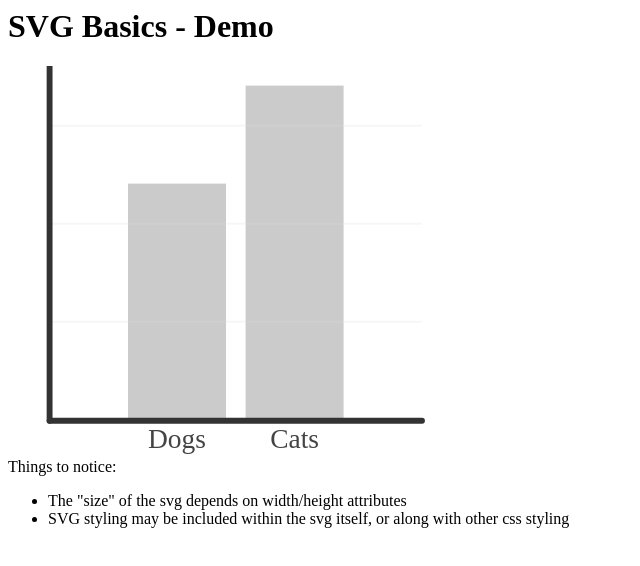
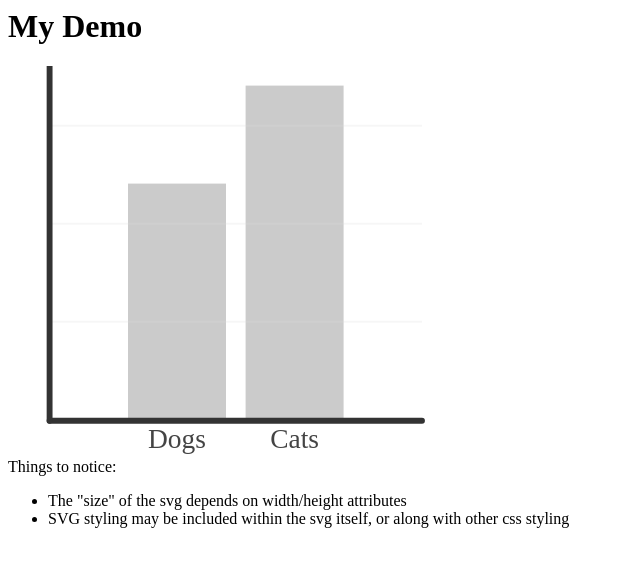
Before and after one commit to jwilly314/mySVGBasics, a plain HTML site: page index.html in a window 1280 px wide. Shown: the whole page, without its empty margins (0-640 px from the left). Drawn offline with Linux system fonts and the light colour scheme.

Commit message:
Update index.html

```diff
--- a/index.html
+++ b/index.html
@@ -4,7 +4,7 @@
   <link rel="stylesheet" href="styles.css">
 </head>
 <body>
-  <h1>SVG Basics - Demo</h1>
+  <h1>My Demo</h1>
 
   <svg xmlns="http://www.w3.org/2000/svg" viewBox="0 0 300 200" width="50%" height="50%">
     <rect class="bar" x="50" y="60" width="50" height="120"/>
```
